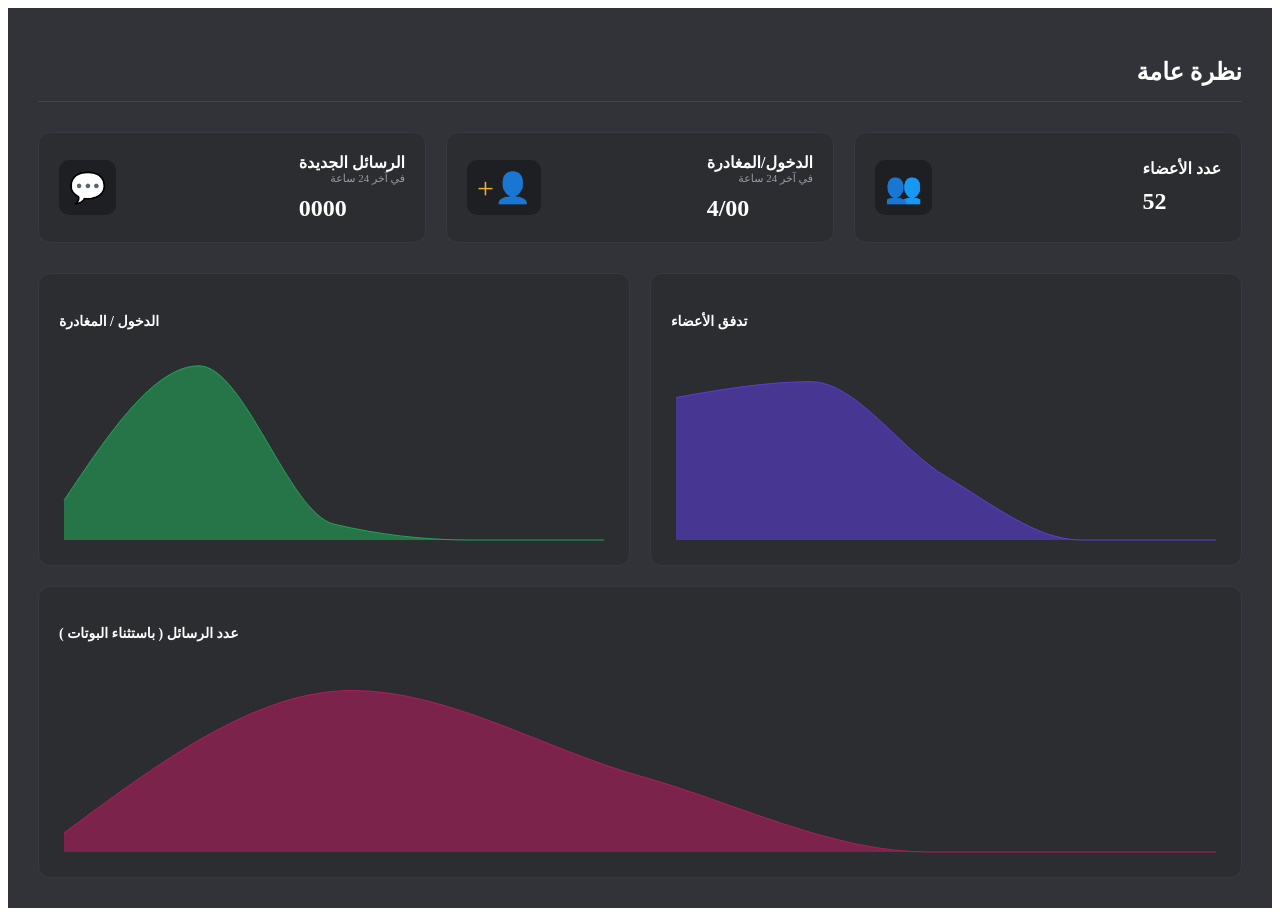
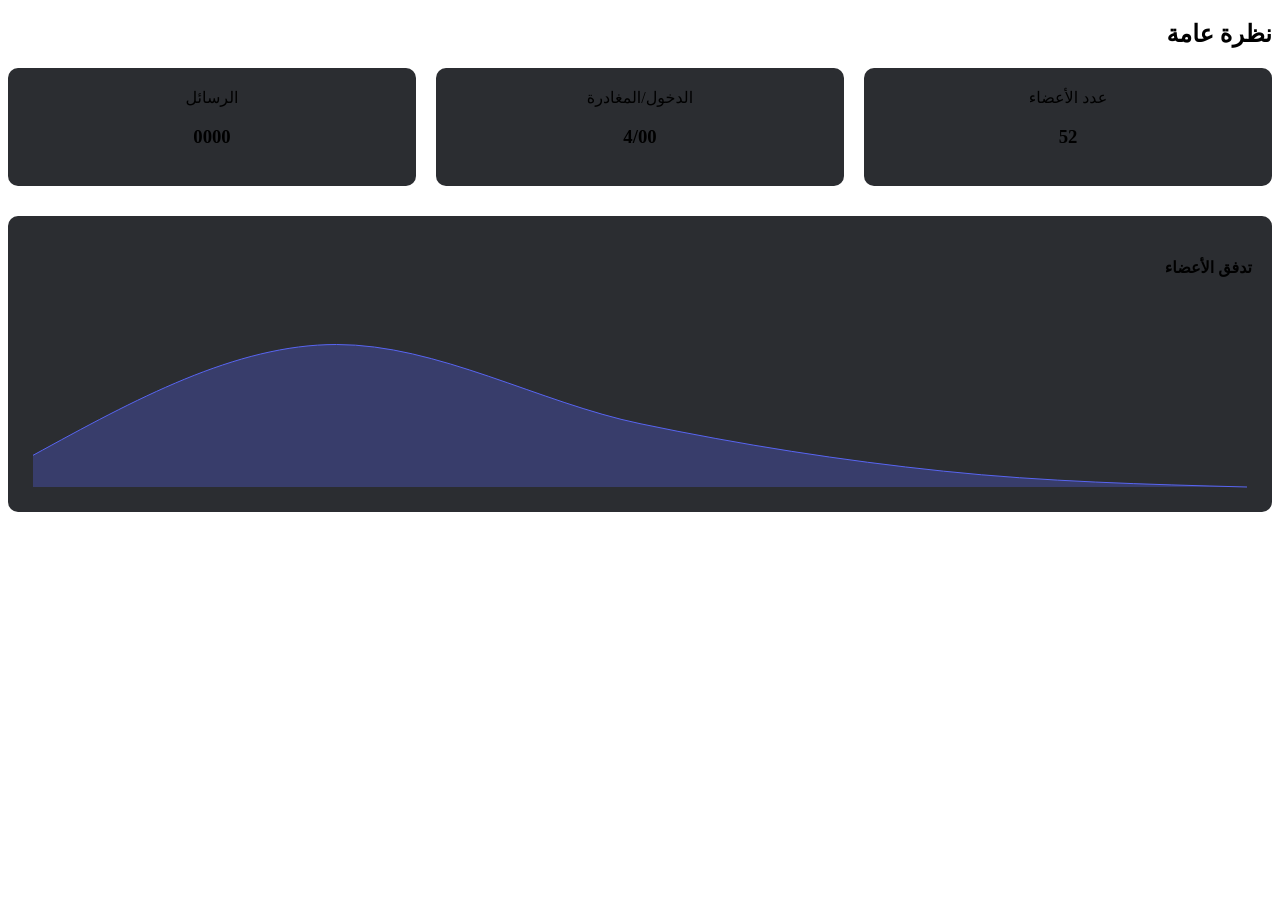
Before and after one commit to abdalrahmanabnmohammed-png/ii3rwa-boot, a Next.js app: page /overview in a window 1280 px wide. After the commit the page ends 800 px from the top, so only its background shows below. Built offline with nearby package versions, Linux system fonts and the light colour scheme.

Commit message:
Update overview.js

```diff
--- a/pages/overview.js
+++ b/pages/overview.js
@@ -1,78 +1,30 @@
 import React from 'react';
-import { AreaChart, Area, XAxis, YAxis, CartesianGrid, Tooltip, ResponsiveContainer } from 'recharts';
+import { AreaChart, Area, ResponsiveContainer, XAxis, YAxis, Tooltip } from 'recharts';
 
-// بيانات تجريبية تحاكي الرسوم البيانية في الصورة
 const data = [
-  { name: '14-01', members: 45, joins: 5, messages: 10 },
-  { name: '13-01', members: 50, joins: 22, messages: 85 },
-  { name: '12-01', members: 20, joins: 2, messages: 40 },
-  { name: '11-01', members: 0, joins: 0, messages: 0 },
-  { name: '10-01', members: 0, joins: 0, messages: 0 },
+  { name: '14-01', val: 10 }, { name: '13-01', val: 45 }, { name: '12-01', val: 20 },
+  { name: '11-01', val: 5 }, { name: '10-01', val: 0 }
 ];
 
 export default function Overview() {
   return (
-    <div style={styles.container}>
-      <h2 style={styles.title}>نظرة عامة</h2>
-
-      {/* البطاقات العلوية الثلاثة */}
-      <div style={styles.statsRow}>
-        <StatCard title="عدد الأعضاء" value="52" icon="👥" color="#7289da" />
-        <StatCard title="الدخول/المغادرة" subTitle="في آخر 24 ساعة" value="4/00" icon="👤+" color="#f0b232" />
-        <StatCard title="الرسائل الجديدة" subTitle="في آخر 24 ساعة" value="0000" icon="💬" color="#5865f2" />
+    <div style={{direction: 'rtl'}}>
+      <h2 style={{marginBottom: '20px'}}>نظرة عامة</h2>
+      <div style={{display: 'flex', gap: '20px', marginBottom: '30px'}}>
+        <div style={cardStyle}><span>عدد الأعضاء</span><h3>52</h3></div>
+        <div style={cardStyle}><span>الدخول/المغادرة</span><h3>4/00</h3></div>
+        <div style={cardStyle}><span>الرسائل</span><h3>0000</h3></div>
       </div>
-
-      {/* الرسوم البيانية */}
-      <div style={styles.chartsGrid}>
-        <div style={styles.chartBox}>
-          <h4 style={styles.chartTitle}>تدفق الأعضاء</h4>
-          <ResponsiveContainer width="100%" height={200}>
-            <AreaChart data={data}><Area type="monotone" dataKey="members" stroke="#5d3fd3" fill="#5d3fd3" fillOpacity={0.6} /></AreaChart>
-          </ResponsiveContainer>
-        </div>
-
-        <div style={styles.chartBox}>
-          <h4 style={styles.chartTitle}>الدخول / المغادرة</h4>
-          <ResponsiveContainer width="100%" height={200}>
-            <AreaChart data={data}><Area type="monotone" dataKey="joins" stroke="#23a559" fill="#23a559" fillOpacity={0.6} /></AreaChart>
-          </ResponsiveContainer>
-        </div>
-      </div>
-
-      <div style={{...styles.chartBox, marginTop: '20px'}}>
-        <h4 style={styles.chartTitle}>عدد الرسائل ( باستثناء البوتات )</h4>
+      <div style={{backgroundColor: '#2b2d31', padding: '20px', borderRadius: '10px'}}>
+        <h4 style={{marginBottom: '15px'}}>تدفق الأعضاء</h4>
         <ResponsiveContainer width="100%" height={200}>
-          <AreaChart data={data}><Area type="monotone" dataKey="messages" stroke="#b11d5d" fill="#b11d5d" fillOpacity={0.6} /></AreaChart>
+          <AreaChart data={data}>
+            <Area type="monotone" dataKey="val" stroke="#5865f2" fill="#5865f2" fillOpacity={0.3} />
+          </AreaChart>
         </ResponsiveContainer>
       </div>
     </div>
   );
 }
 
-// مكون البطاقة الإحصائية
-function StatCard({ title, subTitle, value, icon, color }) {
-  return (
-    <div style={styles.statCard}>
-      <div style={styles.statLeft}>
-        <div style={styles.statTitle}>{title}</div>
-        {subTitle && <div style={styles.statSub}>{subTitle}</div>}
-        <div style={styles.statValue}>{value}</div>
-      </div>
-      <div style={{...styles.statIcon, color: color}}>{icon}</div>
-    </div>
-  );
-}
-
-const styles = {
-  container: { padding: '30px', backgroundColor: '#313338', minHeight: '100vh', direction: 'rtl' },
-  title: { color: 'white', borderBottom: '1px solid #444', paddingBottom: '15px', marginBottom: '30px' },
-  statsRow: { display: 'flex', gap: '20px', marginBottom: '30px' },
-  statCard: { flex: 1, backgroundColor: '#2b2d31', padding: '20px', borderRadius: '12px', display: 'flex', justifyContent: 'space-between', alignItems: 'center', border: '1px solid #383a40' },
-  statTitle: { color: 'white', fontSize: '16px', fontWeight: 'bold' },
-  statSub: { color: '#949ba4', fontSize: '11px' },
-  statValue: { color: 'white', fontSize: '24px', marginTop: '10px', fontWeight: 'bold', textAlign: 'left' },
-  statIcon: { fontSize: '30px', backgroundColor: '#1e1f22', padding: '10px', borderRadius: '10px' },
-  chartsGrid: { display: 'grid', gridTemplateColumns: '1fr 1fr', gap: '20px' },
-  chartBox: { backgroundColor: '#2b2d31', padding: '20px', borderRadius: '12px', border: '1px solid #383a40' },
-  chartTitle: { color: 'white', marginBottom: '15px', fontSize: '14px', textAlign: 'left' }
-};
+const cardStyle = { flex: 1, backgroundColor: '#2b2d31', padding: '20px', borderRadius: '10px', textAlign: 'center' };
```
